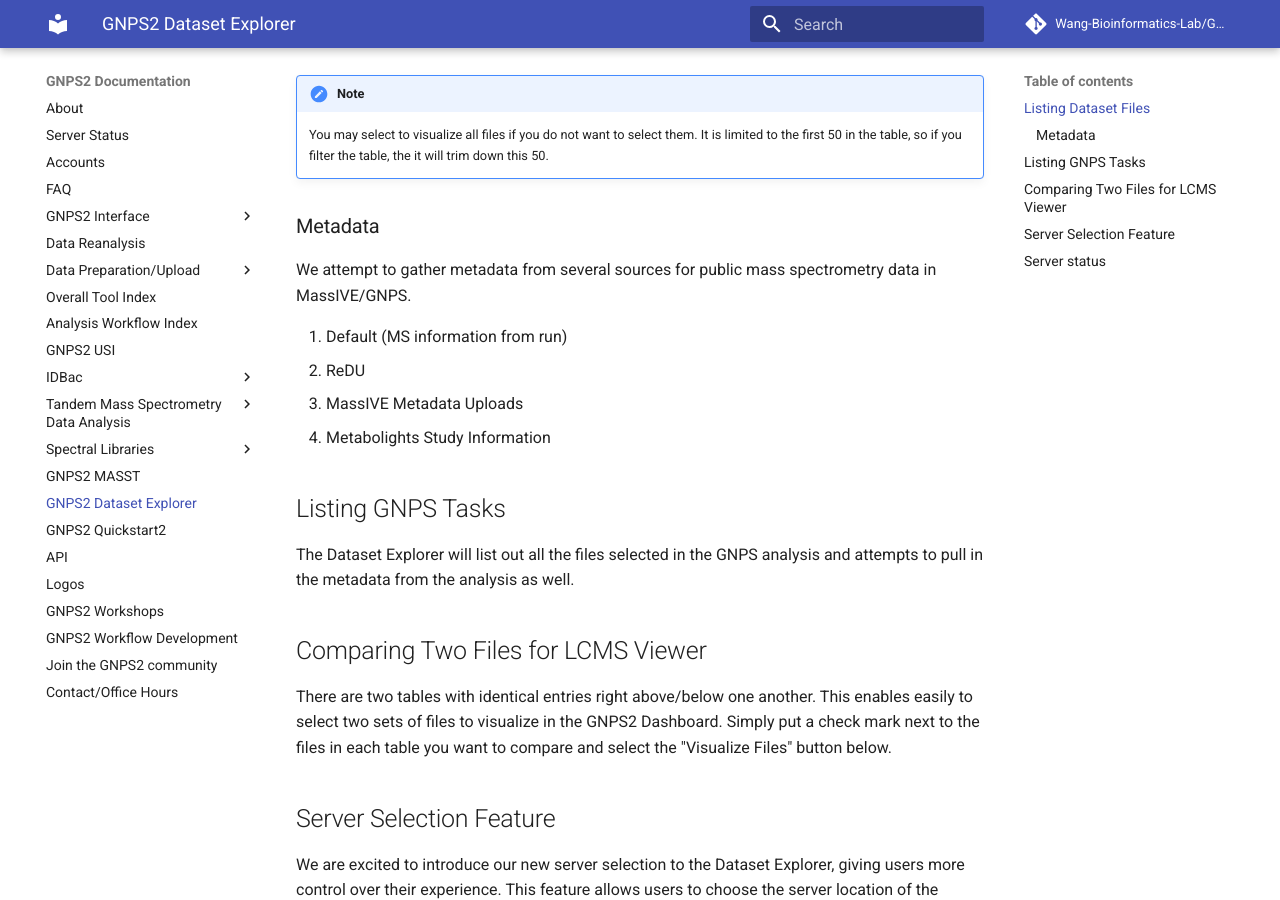
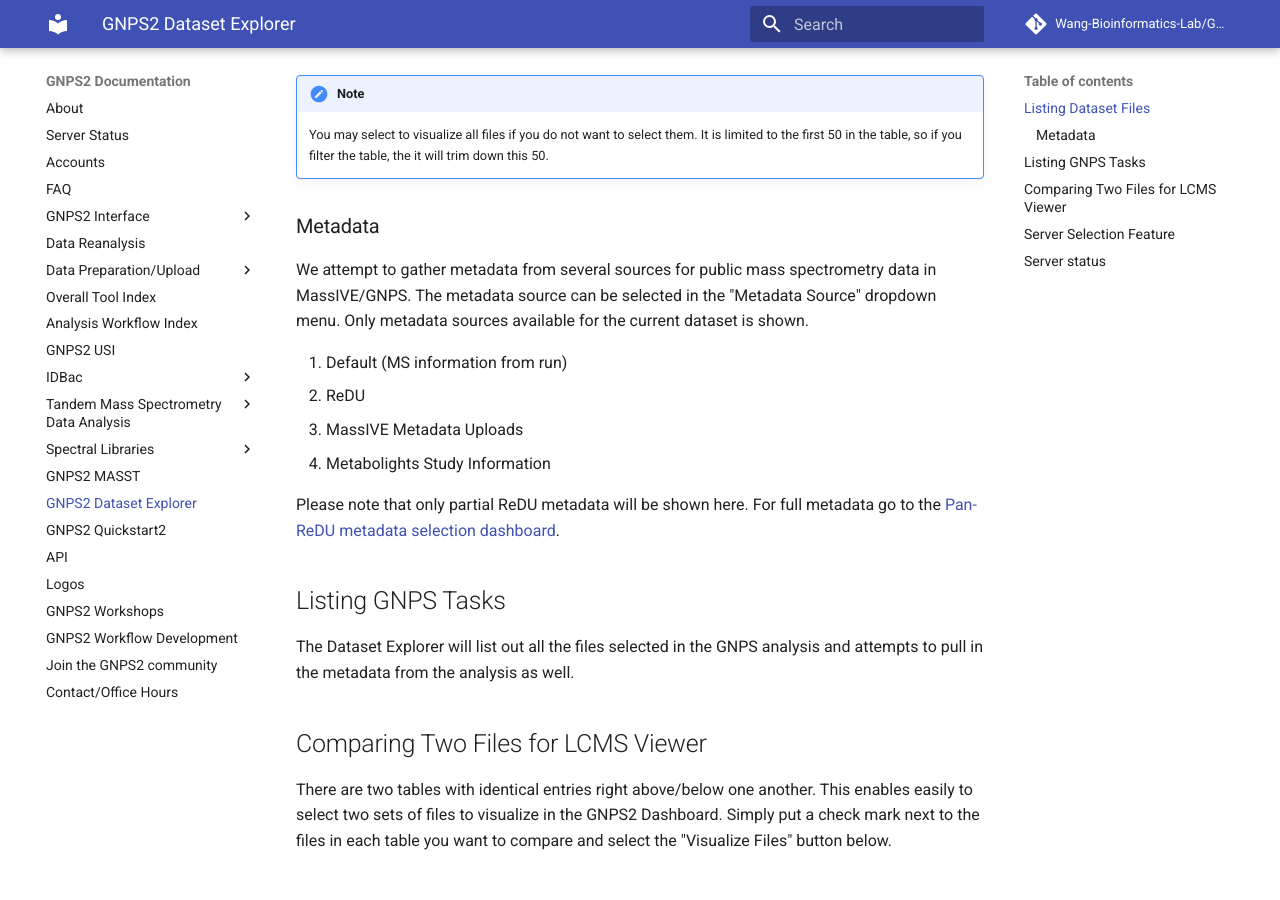
Before and after one commit to Wang-Bioinformatics-Lab/GNPS2_Documentation, an MkDocs documentation site: the page built from docs/gnpsdatasetexplorer.md, in a window 1280 px wide and 900 px high, scrolled down 654 px. Built offline with MkDocs 1.6.1 and Material for MkDocs 9.7.7, drawn with Linux system fonts in a browser that asks for light colours; comment, search, counter and statistics services are not loaded.

Commit message:
added text

```diff
--- a/docs/gnpsdatasetexplorer.md
+++ b/docs/gnpsdatasetexplorer.md
@@ -19,12 +19,14 @@
 
 ### Metadata
 
-We attempt to gather metadata from several sources for public mass spectrometry data in MassIVE/GNPS.
+We attempt to gather metadata from several sources for public mass spectrometry data in MassIVE/GNPS. The metadata source can be selected in the "Metadata Source" dropdown menu. Only metadata sources available for the current dataset is shown.
 
 1. Default (MS information from run)
 1. ReDU
 1. MassIVE Metadata Uploads
 1. Metabolights Study Information
+
+Please note that only partial ReDU metadata will be shown here. For full metadata go to the [Pan-ReDU metadata selection dashboard](https://redu.gnps2.org/selection/).
 
 ## Listing GNPS Tasks
 
```
